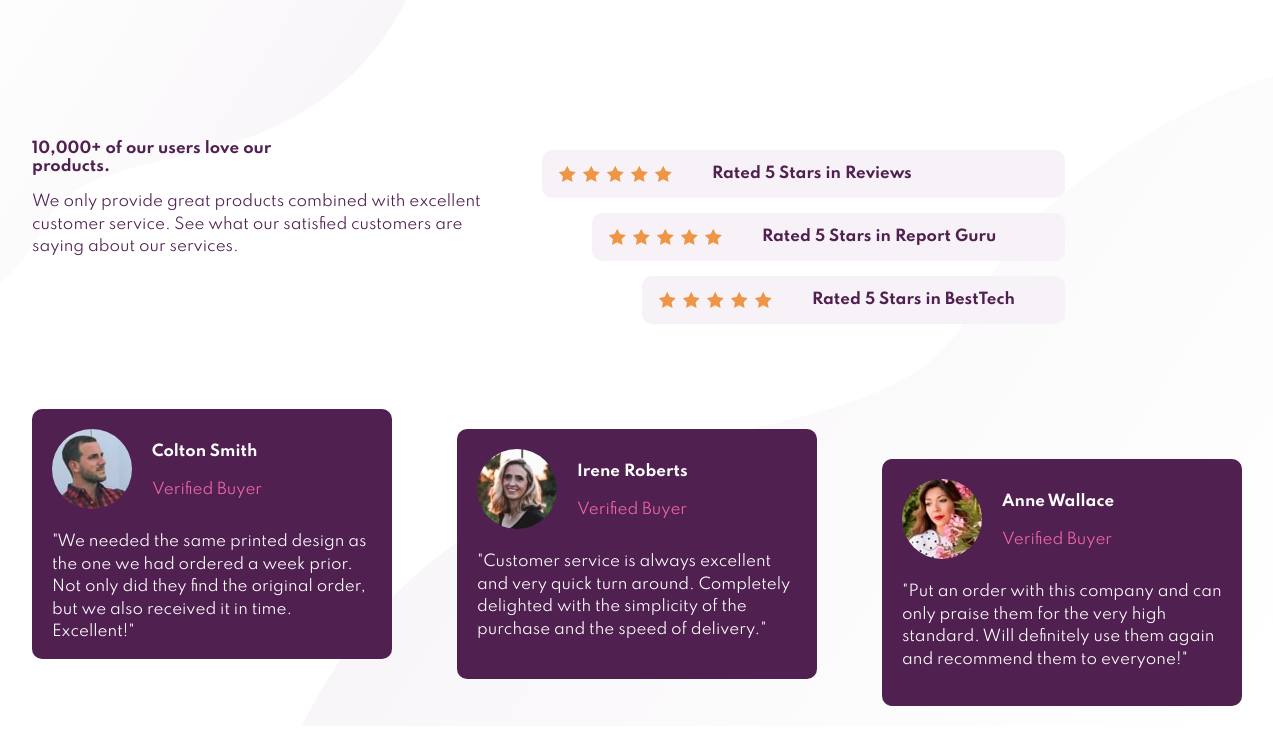
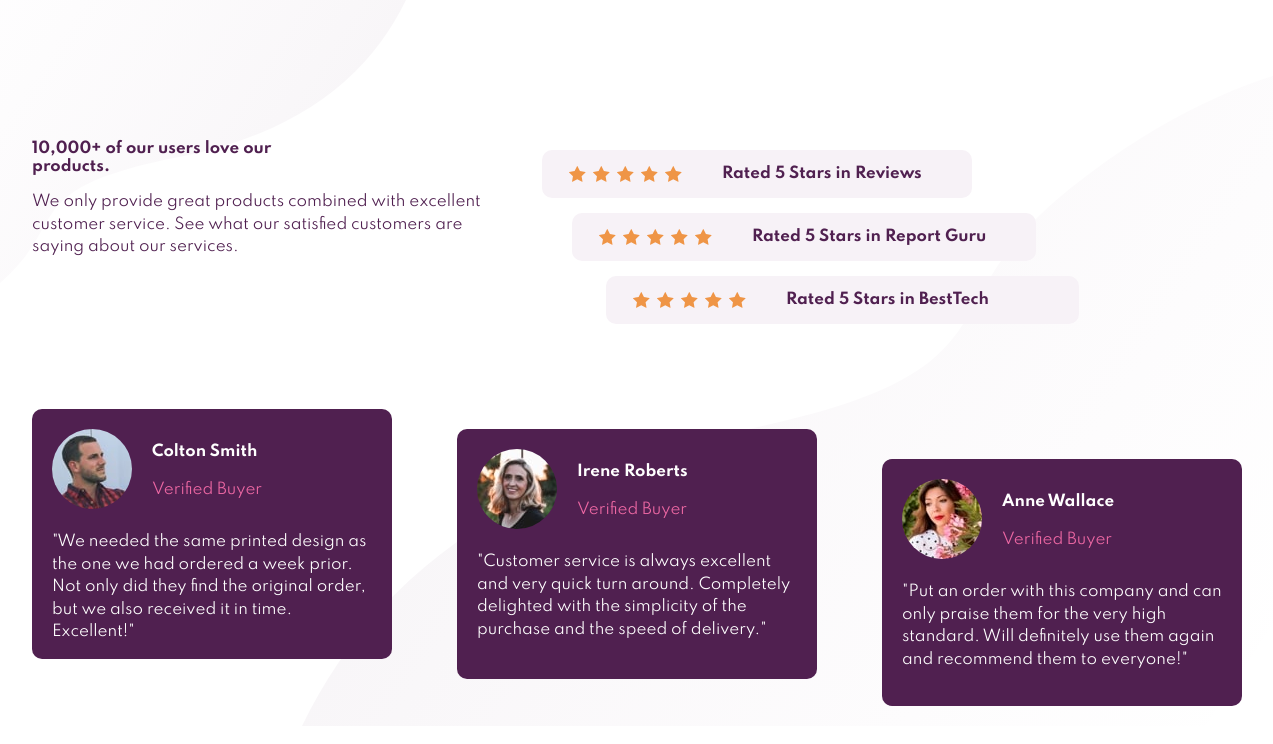
Before and after one commit to royeradames/social-proof-section-master, a React (Create React App) app: page / in a window 1536 px wide. Shown: the top 744 px of the page, without its empty margins (128-1401 px from the left). Built offline with nearby package versions, Linux system fonts and the light colour scheme.

Commit message:
📦cascade the reviews

```diff
--- a/src/App.scss
+++ b/src/App.scss
@@ -131,28 +131,28 @@ body{
   }
 
   .rate{
-    width: max-content;
-    height: max-content;
-
     &__container{
       margin: 1rem 0rem 1.5rem;
-      padding: 1.5rem 5rem 1.5rem 1rem;
+      padding: 1.5rem 5rem 1.5rem 2rem;
       border-radius: 1rem;
 
       display: flex;
       align-items: center;
-
+      max-width: max-content;
     }
     &__message{
       margin: 0;
       margin-left: 2rem;
       padding-left: 2rem;
+      min-width: max-content;
+
     }
     &_report_gurux_indent{
-      margin-left: 5rem;
+      margin-left: 3rem;
     }
     &_best_tect_indent{
-      margin-left: 10rem;
+      margin-left: 6.4rem;
+      padding-right: 9rem;
     }
 
   }
```
